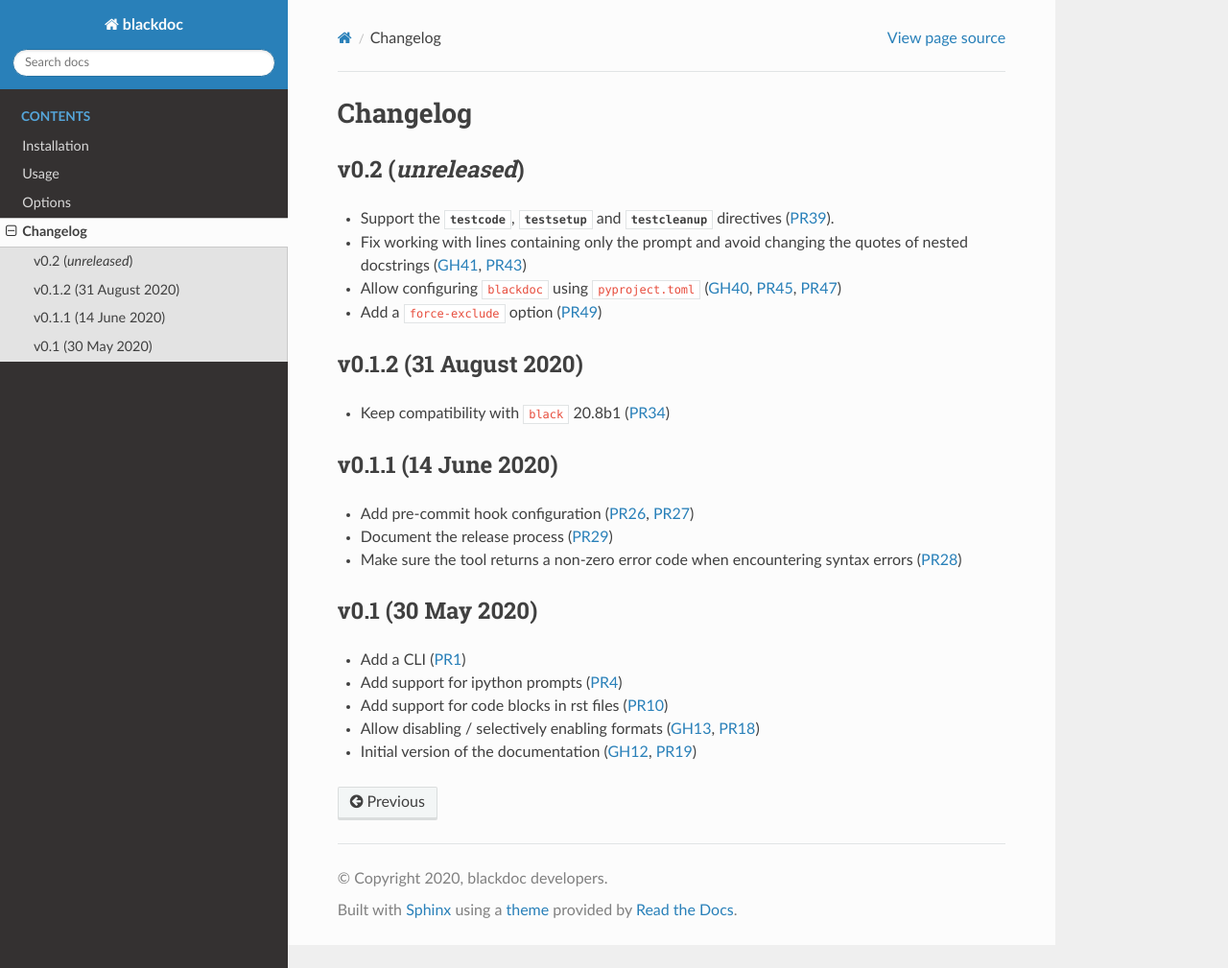
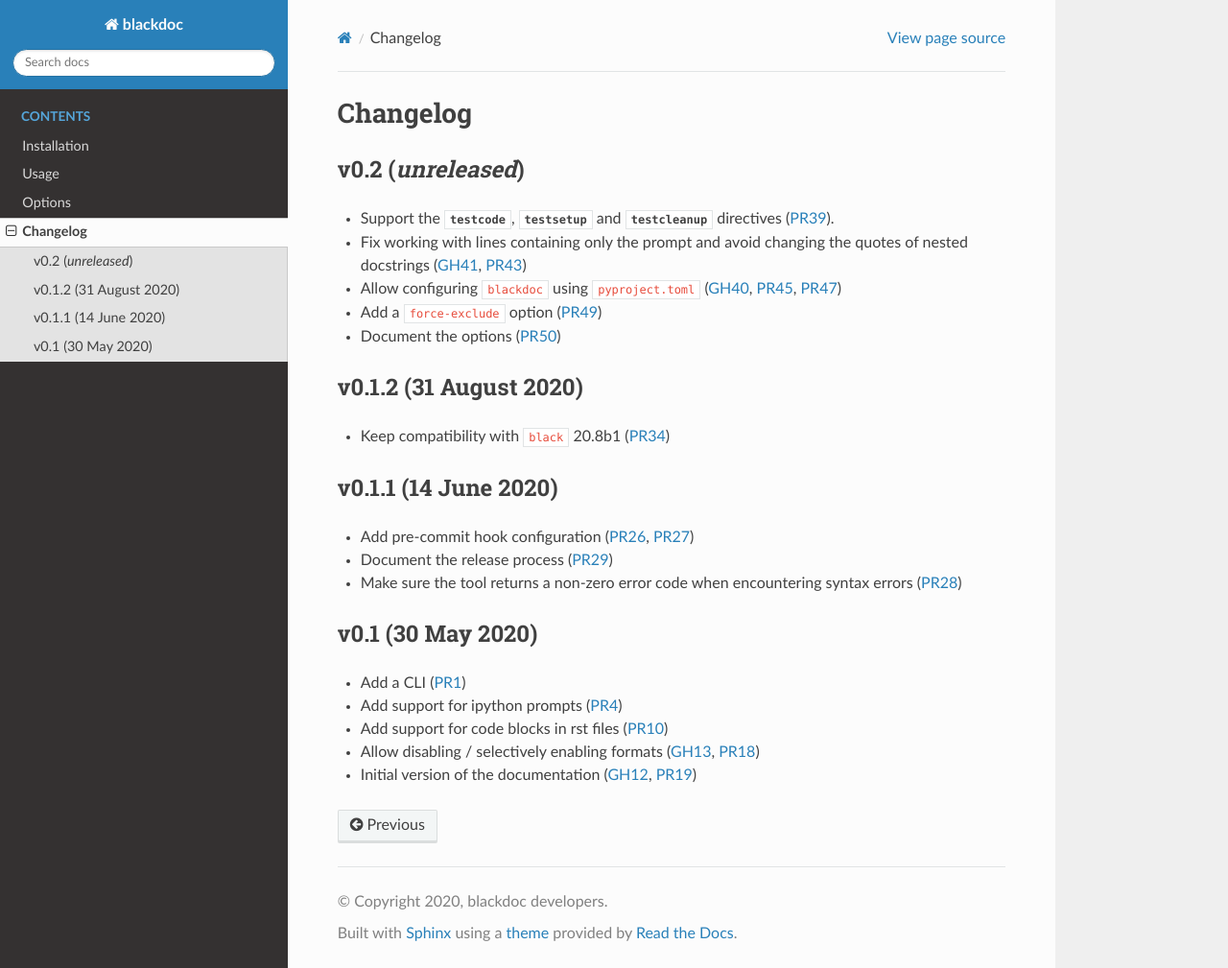
Before and after one commit to keewis/blackdoc, a Sphinx documentation site: the page built from doc/changelog.rst, in a window 1280 px wide and 1009 px high. Shown: the whole window at 96% size. Built offline with Sphinx 7.4.7 and the Read the Docs theme 2.0.0, drawn with Linux system fonts in a browser that asks for light colours.

Commit message:
add a changelog item

```diff
--- a/doc/changelog.rst
+++ b/doc/changelog.rst
@@ -10,6 +10,7 @@
 - Allow configuring ``blackdoc`` using ``pyproject.toml``
   (:issue:`40`, :pull:`45`, :pull:`47`)
 - Add a ``force-exclude`` option (:pull:`49`)
+- Document the options (:pull:`50`)
 
 
 v0.1.2 (31 August 2020)
```
